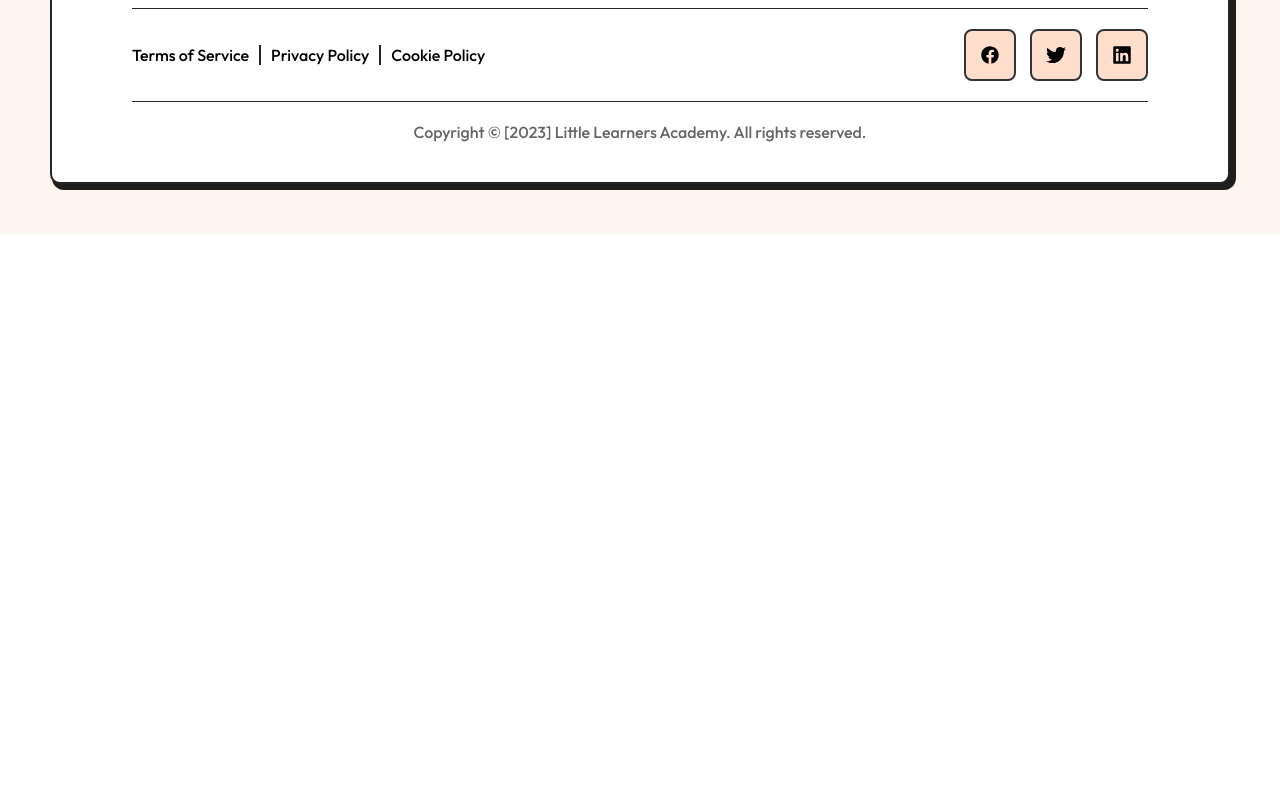
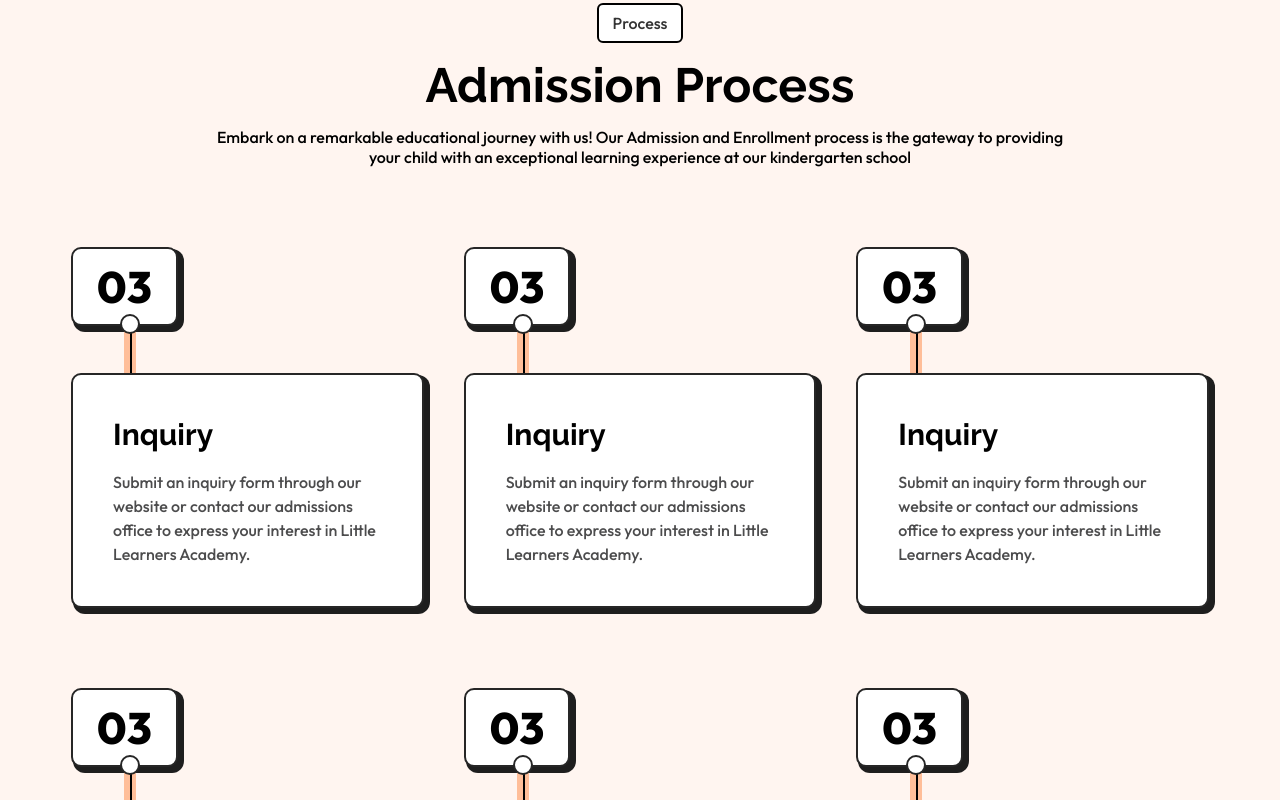
Before and after one commit to BsHeR4/academy-task3, a React (Vite) app: page /academy-task3/admissions in a window 1280 px wide. Shown: the part 740-1540 px from the top of the page. Before the commit the page ends 974 px from the top, so only its background shows below. Built offline with nearby package versions, Linux system fonts and the light colour scheme.

Commit message:
finish Admission Process Section

```diff
--- a/src/App.jsx
+++ b/src/App.jsx
@@ -5,6 +5,7 @@ import { pageData } from './../src/pages/Home/HomeData'
 import Footer from './components/Footer/Footer'
 import Academics from './pages/Academics/Academics'
 import { Route, Routes } from 'react-router-dom'
+import Admission from './pages/Admission/Admission'
 
 function App() {
   return (
@@ -13,6 +14,7 @@ function App() {
         <Route path='/' element={<Home />}></Route>
         <Route path='/about-us' element={<AboutUs />}></Route>
         <Route path='/academics' element={<Academics />}></Route>
+        <Route path='/admissions' element={<Admission />}></Route>
       </Routes>
     </>
   )
--- /dev/null
+++ b/src/components/AdmissionProcessSection/AdmissionProcessSection.jsx
@@ -0,0 +1,24 @@
+import ProcessCard from '../ProcessCard/ProcessCard'
+import Section from '../Section/Section'
+import styles from './AdmissionProcessSection.module.css'
+
+const AdmissionProcessSection = () => {
+    return (
+        <Section
+            boxTitle={"Process"}
+            title={"Admission Process"}
+            description={"Embark on a remarkable educational journey with us! Our Admission and Enrollment process is the gateway to providing your child with an exceptional learning experience at our kindergarten school"}
+        >
+            <div className={styles.cards}>
+                <ProcessCard />
+                <ProcessCard />
+                <ProcessCard />
+                <ProcessCard />
+                <ProcessCard />
+                <ProcessCard />
+            </div>
+        </Section>
+    )
+}
+
+export default AdmissionProcessSection
--- /dev/null
+++ b/src/components/AdmissionProcessSection/AdmissionProcessSection.module.css
@@ -0,0 +1,22 @@
+.cards {
+    display: grid;
+    grid-template-columns: repeat(3, 1fr);
+    row-gap: 100px;
+    column-gap: 50px;
+}
+
+@media screen and (min-width: 993px) and (max-width: 1919px) {
+    .cards {
+        row-gap: 80px;
+        column-gap: 40px;
+    }
+}
+
+@media screen and (max-width: 992px) {
+    .cards {
+        display: flex;
+        flex-direction: column;
+        row-gap: 0px;
+        column-gap: 0px;
+    }
+}
--- /dev/null
+++ b/src/components/ProcessCard/ProcessCard.jsx
@@ -0,0 +1,28 @@
+import styles from './ProcessCard.module.css'
+import BaseCard from './../BaseCard/BaseCard'
+
+const ProcessCard = () => {
+    return (
+        <div>
+
+            <div className={styles.container}>
+                <BaseCard className={styles.step}>
+                    <span>03</span>
+                </BaseCard>
+                <div className={styles.verticalRectangular}>
+                    <div className={`${styles.circle}`}>
+                    </div>
+                </div>
+            </div>
+            <BaseCard className={styles.process}>
+                <h3>Inquiry</h3>
+                <p>Submit an inquiry form through our website or contact our admissions office to express your interest in Little Learners Academy.
+                </p>
+            </BaseCard>
+            <div className={styles.bottomVerticalRectangular}>
+            </div>
+        </div>
+    )
+}
+
+export default ProcessCard
--- /dev/null
+++ b/src/components/ProcessCard/ProcessCard.module.css
@@ -0,0 +1,141 @@
+.process {
+    padding: 50px;
+
+    h3 {
+        padding-bottom: 20px;
+        font-family: "Raleway", sans-serif;
+        font-weight: 700;
+        font-size: 40px;
+        line-height: 130%;
+    }
+
+    p {
+        font-weight: 500;
+        font-size: 20px;
+        line-height: 150%;
+        color: rgba(76, 76, 77, 1);
+    }
+}
+
+.step {
+    max-width: fit-content;
+    padding: 14px 30px;
+    font-family: "Raleway", sans-serif;
+    font-weight: 800;
+    font-size: 60px;
+}
+
+.circle {
+    position: absolute;
+    flex-shrink: 0;
+    right: 50%;
+    bottom: 90%;
+    transform: translateX(50%);
+    z-index: 3;
+    width: 20px;
+    height: 20px;
+    background-color: rgba(255, 255, 255, 1);
+    border: 2px solid rgba(38, 38, 38, 1);
+    border-radius: 50%;
+}
+
+.verticalRectangular {
+    position: relative;
+    left: 50%;
+    width: 12px;
+    height: 69px;
+    background: rgba(255, 190, 153, 1);
+}
+
+.verticalRectangular::after {
+    position: absolute;
+    content: '';
+    left: 50%;
+    width: 2px;
+    height: 100%;
+    background-color: rgba(0, 0, 0, 1);
+}
+
+.container {
+    max-width: fit-content;
+    position: relative;
+}
+
+.bottomVerticalRectangular {
+    display: none;
+    position: relative;
+    left: 50%;
+    width: 12px;
+    height: 69px;
+    background: rgba(255, 190, 153, 1);
+}
+
+.bottomVerticalRectangular::after {
+    position: absolute;
+    content: '';
+    left: 50%;
+    width: 2px;
+    height: 100%;
+    background-color: rgba(0, 0, 0, 1);
+}
+
+@media screen and (min-width: 993px) and (max-width: 1919px) {
+    .process {
+        padding: 40px;
+
+        h3 {
+            padding-bottom: 16px;
+            font-size: 30px;
+        }
+
+        p {
+            font-size: 16px;
+        }
+    }
+
+    .step {
+        padding: 10px 24px;
+        font-size: 44px;
+    }
+
+    .verticalRectangular {
+        margin-top: 4px;
+        height: 43px;
+    }
+}
+
+@media screen and (max-width: 992px) {
+
+    .process {
+        position: relative;
+        z-index: 2;
+        padding: 30px;
+
+        h3 {
+            padding-bottom: 14px;
+            font-size: 26px;
+        }
+
+        p {
+            font-size: 16px;
+        }
+    }
+
+    .step {
+        padding: 10px 24px;
+        font-size: 40px;
+    }
+
+    .verticalRectangular {
+        margin-top: 4px;
+        height: 43px;
+    }
+
+    .bottomVerticalRectangular {
+        display: block;
+    }
+
+    .container {
+        margin: auto;
+    }
+}
--- /dev/null
+++ b/src/pages/Admission/Admission.jsx
@@ -0,0 +1,18 @@
+import AdmissionProcessSection from '../../components/AdmissionProcessSection/AdmissionProcessSection'
+import IntroPage from '../../components/IntroPage/IntroPage'
+import styles from './Admission.module.css'
+
+const Admission = () => {
+    return (
+        <div>
+            <IntroPage
+                boxTitle={"Admission"}
+                title={"Join Our Family of Young Learners"}
+                description={"At Little Learners Academy, we welcome you to embark on an exciting educational journey for your child. Our admission process is designed to be transparent, straightforward, and inclusive. Here's a step-by-step guide to joining our school"}
+            />
+            <AdmissionProcessSection />
+        </div>
+    )
+}
+
+export default Admission
```
Also changed, not shown: src/pages/Admission/Admission.module.css (added).
